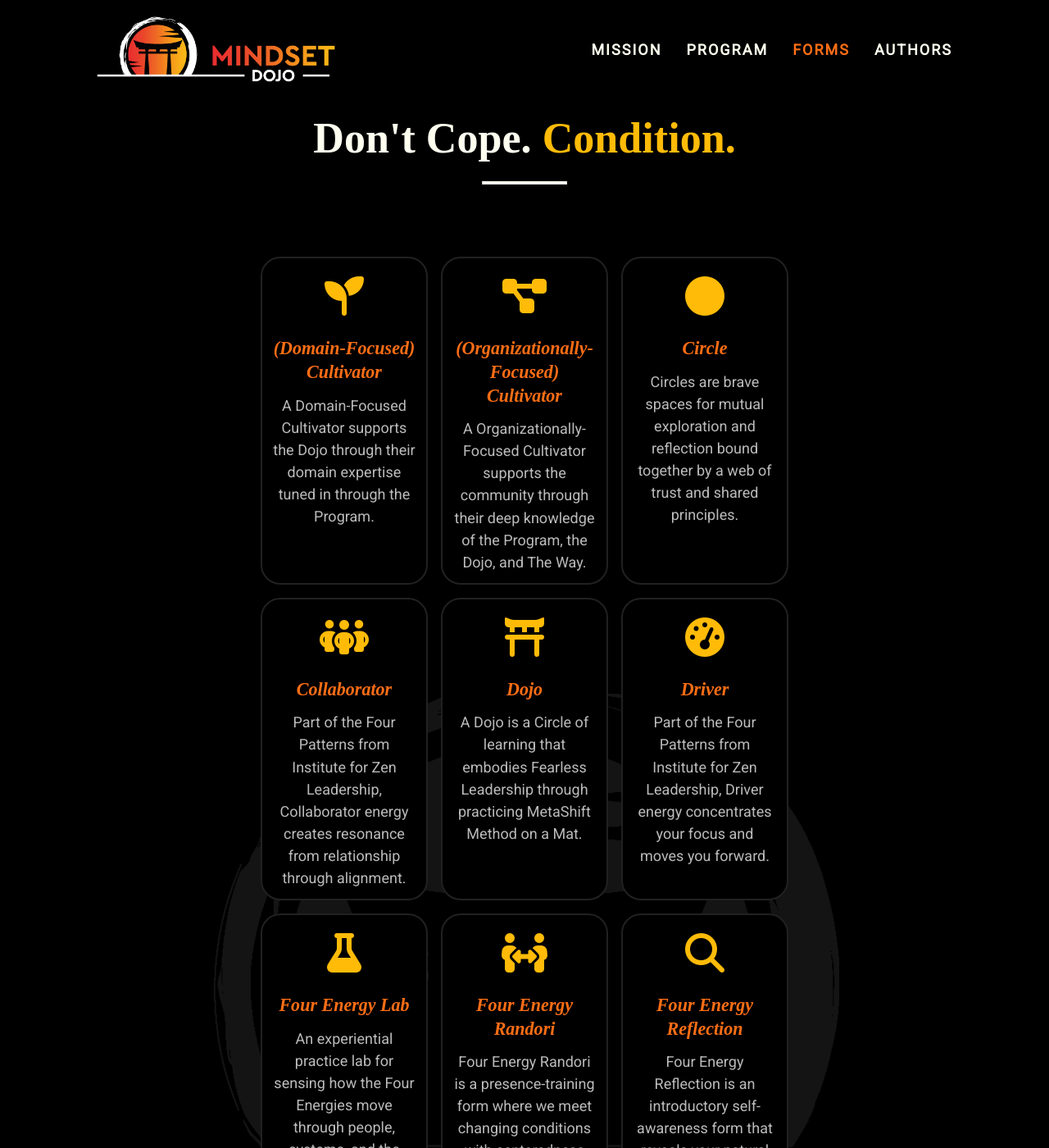
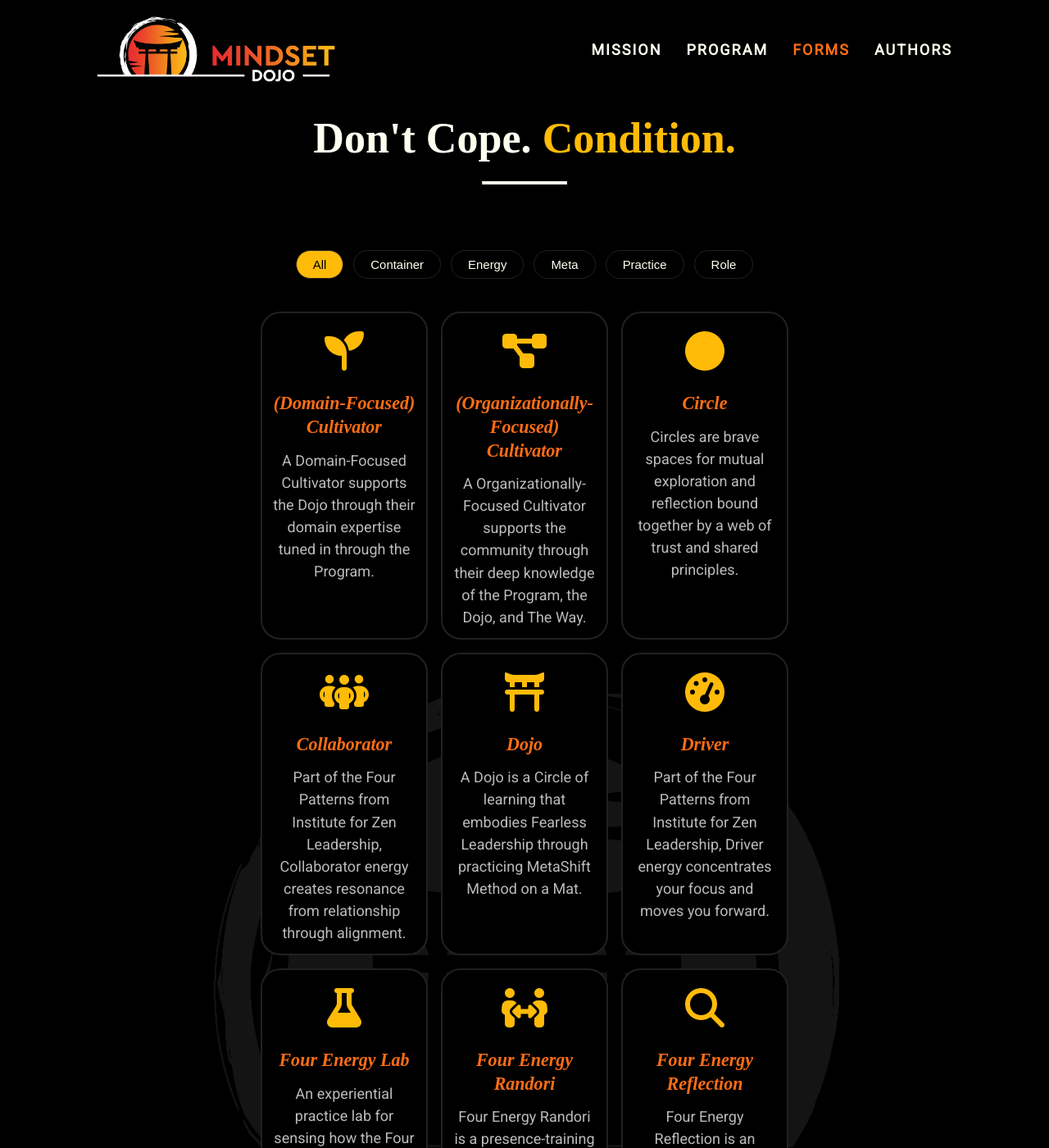
Before and after one commit to mindset-dojo/mindset-dojo.github.io, a Jekyll site: the page built from forms.md, in a window 1280 px wide and 1400 px high. Shown: the whole window at 82% size. Built offline with Jekyll 4.4.1, drawn with Linux system fonts in a browser that asks for light colours; some web fonts are replaced.

Commit message:
feat: add ontological tag filtering

```diff
--- a/_data/sections/forms.yaml
+++ b/_data/sections/forms.yaml
@@ -9,6 +9,7 @@
       sort_by: title
       reverse: false
       excerpt_length: 220
+      tag_filter: true
       card_layout: true
       item_partial: sections/form-card.html
 ...
--- a/_forms/four-energy-reflection.md
+++ b/_forms/four-energy-reflection.md
@@ -8,6 +8,10 @@
 - michael-basil
 excerpt: Four Energy Reflection is an introductory self-awareness form that reveals your natural energy patterns through the FEBI® lens — Driver, Organizer, Collaborator, and Visionary — and invites embodied reflection as the first threshold of practice.
 icon: fa-solid fa-magnifying-glass
+tags:
+  - practice
+  - energy
+  - meta
 inspirations:
 - label: FEBI® Pattern Framework
   url: https://zenleader.global/resources/febi-assessment
--- a/_includes/sections/card-grid.html
+++ b/_includes/sections/card-grid.html
@@ -26,13 +26,17 @@
 {%- endif -%}
 
 {%- if items_array and items_array != empty -%}
-  <div class="{{ grid_class }}">
+  <div class="{{ grid_class }}" data-card-grid>
     {%- for item in items_array -%}
       {%- assign hide_item = false -%}
       {%- if initial_limit and total_items > initial_limit and forloop.index0 >= initial_limit -%}
         {%- assign hide_item = true -%}
       {%- endif -%}
-      <div class="collection-stream-item card-stream-item{% if hide_item %} is-hidden{% endif %}" data-collection-item>
+      {%- assign tag_list = item.tags | array -%}
+      <div class="collection-stream-item card-stream-item{% if hide_item %} is-hidden{% endif %}"
+           data-collection-item
+           data-card-item
+           data-tags="{% if tag_list and tag_list != empty %}{{ tag_list | join: ' ' | downcase }}{% endif %}">
         {%- case item_partial -%}
           {%- when "sections/form-card.html" -%}
             {% include sections/form-card.html post=item %}
--- a/_includes/sections/collection-stream.html
+++ b/_includes/sections/collection-stream.html
@@ -82,6 +82,7 @@
 {%- assign card_layout = include.card_layout | default: section.data.card_layout | default: false -%}
 {%- assign item_partial = include.item_partial | default: section.data.item_partial | default: "sections/collection-item.html" -%}
 {%- assign related_toggle = include.related_toggle | default: false -%}
+{%- assign tag_filter = include.tag_filter | default: section.data.tag_filter | default: false -%}
 
 {%- assign sorted_posts = filtered_posts | sort: sort_key_field -%}
 {%- if reverse_flag -%}
@@ -118,6 +119,21 @@
 {%- endif -%}
 {%- assign show_hr = include.show_hr | default: section.data.show_hr | default: false -%}
 
+{%- assign filter_tags = "" | split:"|" -%}
+{%- if tag_filter -%}
+  {%- for post in sorted_posts -%}
+    {%- if post.tags -%}
+      {%- for tag in post.tags -%}
+        {%- assign tag_down = tag | downcase -%}
+        {%- unless filter_tags contains tag_down -%}
+          {%- assign filter_tags = filter_tags | push: tag_down -%}
+        {%- endunless -%}
+      {%- endfor -%}
+    {%- endif -%}
+  {%- endfor -%}
+  {%- assign filter_tags = filter_tags | sort -%}
+{%- endif -%}
+
 {%- if posts_count > 0 -%}
   {%- if show_hr -%}
     <hr>
@@ -146,6 +162,20 @@
     {%- endif -%}
     {%- if content_md -%}
       {{ content_md | markdownify }}
+    {%- endif -%}
+    {%- if tag_filter and filter_tags.size > 0 -%}
+      <div class="card-filter" data-card-filter>
+        <button type="button"
+                class="card-filter-button is-active"
+                data-card-filter-button
+                data-tag="all">All</button>
+        {%- for tag in filter_tags -%}
+          <button type="button"
+                  class="card-filter-button"
+                  data-card-filter-button
+                  data-tag="{{ tag }}">{{ tag | capitalize }}</button>
+        {%- endfor -%}
+      </div>
     {%- endif -%}
     {%- if related_toggle -%}
       {% include components/related-toggle-button.html target_id=toggle_content_id %}
--- a/assets/css/04-components-3-content.css
+++ b/assets/css/04-components-3-content.css
@@ -3,7 +3,8 @@
      Authors cards
      ======================= */
 
-  .collection-stream-item.is-hidden {
+  .collection-stream-item.is-hidden,
+  .collection-stream-item.is-hidden-by-filter {
     display: none;
   }
 
@@ -11,6 +12,29 @@
     list-style: none;
     padding: 0;
     text-align: center;
+  }
+
+  .card-filter {
+    display: flex;
+    flex-wrap: wrap;
+    gap: 12px;
+    justify-content: center;
+    margin: 16px auto;
+  }
+
+  .card-filter-button {
+    border: 1px solid var(--border-dark-color);
+    border-radius: 999px;
+    padding: 8px 20px;
+    background: transparent;
+    color: var(--light-color-primary);
+    cursor: pointer;
+    font-size: var(--text-s);
+  }
+
+  .card-filter-button.is-active {
+    background: var(--brand-color-primary);
+    color: var(--dark-color-primary);
   }
 
   .form-card {
--- a/assets/js/md.js
+++ b/assets/js/md.js
@@ -73,5 +73,36 @@
       })
     })
   })
+
+  // card filters
+  const cardFilters = document.querySelectorAll('[data-card-filter]')
+  cardFilters.forEach((filter) => {
+    const section = filter.closest('section')
+    if (!section) return
+    const grid = section.querySelector('[data-card-grid]')
+    if (!grid) return
+
+    const buttons = Array.from(filter.querySelectorAll('[data-card-filter-button]'))
+    const items = Array.from(grid.querySelectorAll('[data-card-item]'))
+    if (buttons.length === 0 || items.length === 0) return
+
+    const setFilter = (tag) => {
+      items.forEach((item) => {
+        const tags = (item.dataset.tags || '').split(/\s+/)
+        const match = tag === 'all' || tags.includes(tag)
+        item.classList.toggle('is-hidden-by-filter', !match)
+      })
+    }
+
+    buttons.forEach((button) => {
+      button.addEventListener('click', () => {
+        const tag = button.dataset.tag || 'all'
+        buttons.forEach((btn) => btn.classList.toggle('is-active', btn === button))
+        setFilter(tag)
+      })
+    })
+
+    setFilter('all')
+  })
 }
 document.addEventListener('DOMContentLoaded', initMD)
```
